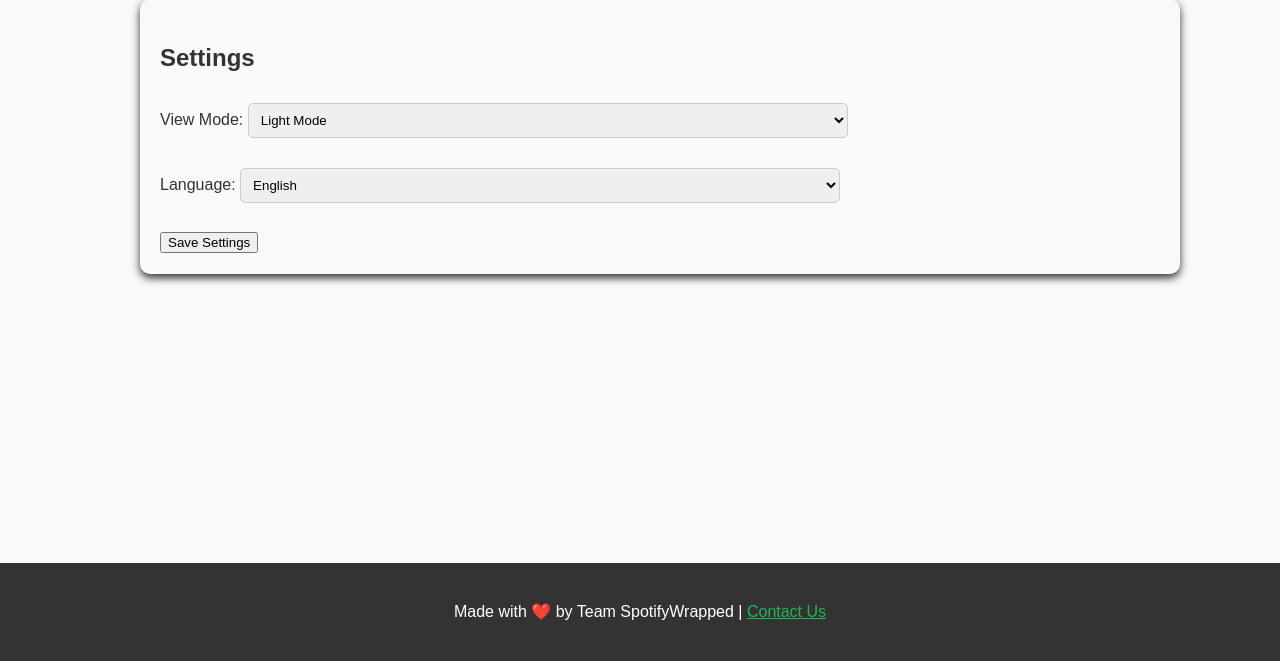
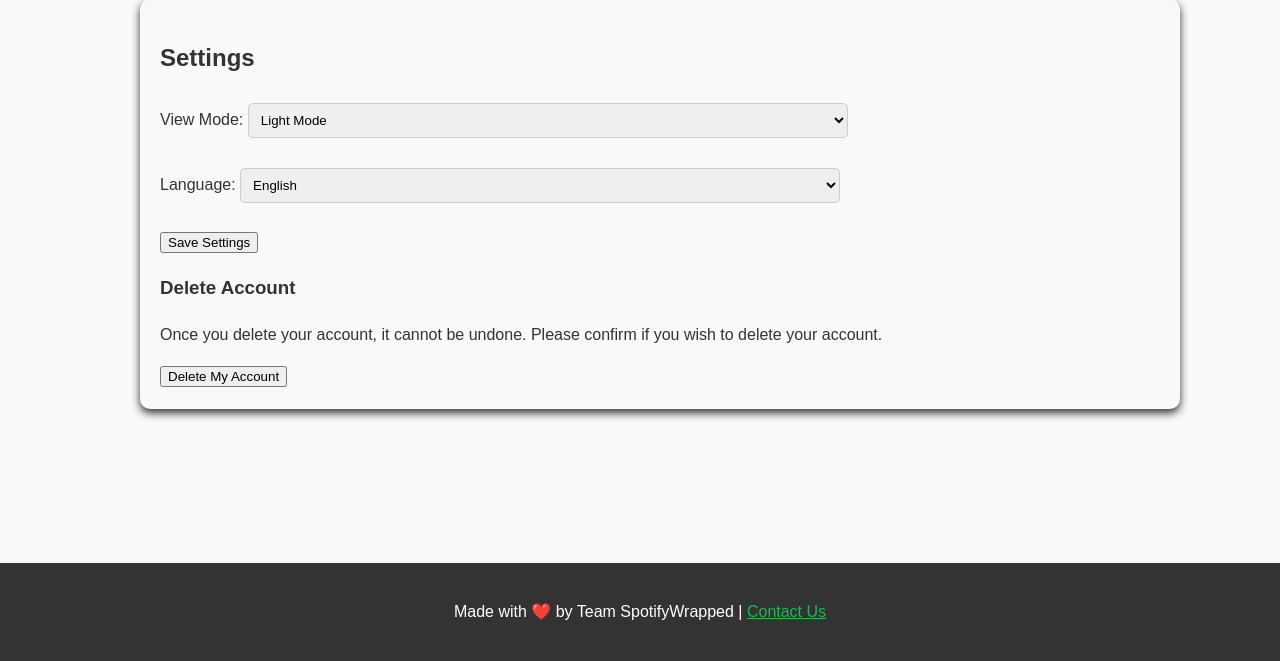
Before and after one commit to AKobir5503/SpotifyWrapped, a Django app: page /settings/ in a window 1280 px wide. Shown: the part 139-800 px from the top of the page. Run offline with Django 5.2, Linux system fonts and the light colour scheme; a user stored in the database is signed in.

Commit message:
Fixed deleting account login issue

```diff
--- a/wrapped/templates/user_settings.html
+++ b/wrapped/templates/user_settings.html
@@ -233,6 +233,19 @@ a:hover {
             <br><br>
             <button type="submit">Save Settings</button>
         </form>
+
+        <!-- Account Deletion Section: This is where I added the account deletion option -->
+        {% if user.is_authenticated %}
+            <div class="delete-account-section">
+                <h3>Delete Account</h3>
+                <p>Once you delete your account, it cannot be undone. Please confirm if you wish to delete your account.</p>
+                <!-- Form to delete the account -->
+                <form method="POST" action="{% url 'delete_account' %}">
+                    {% csrf_token %}
+                    <button type="submit" class="delete-account-btn">Delete My Account</button>
+                </form>
+            </div>
+        {% endif %}
     </div>
 </div>
 
```
Also changed, not shown: db.sqlite3. Lines whose indentation alone changed are shown as unchanged.
